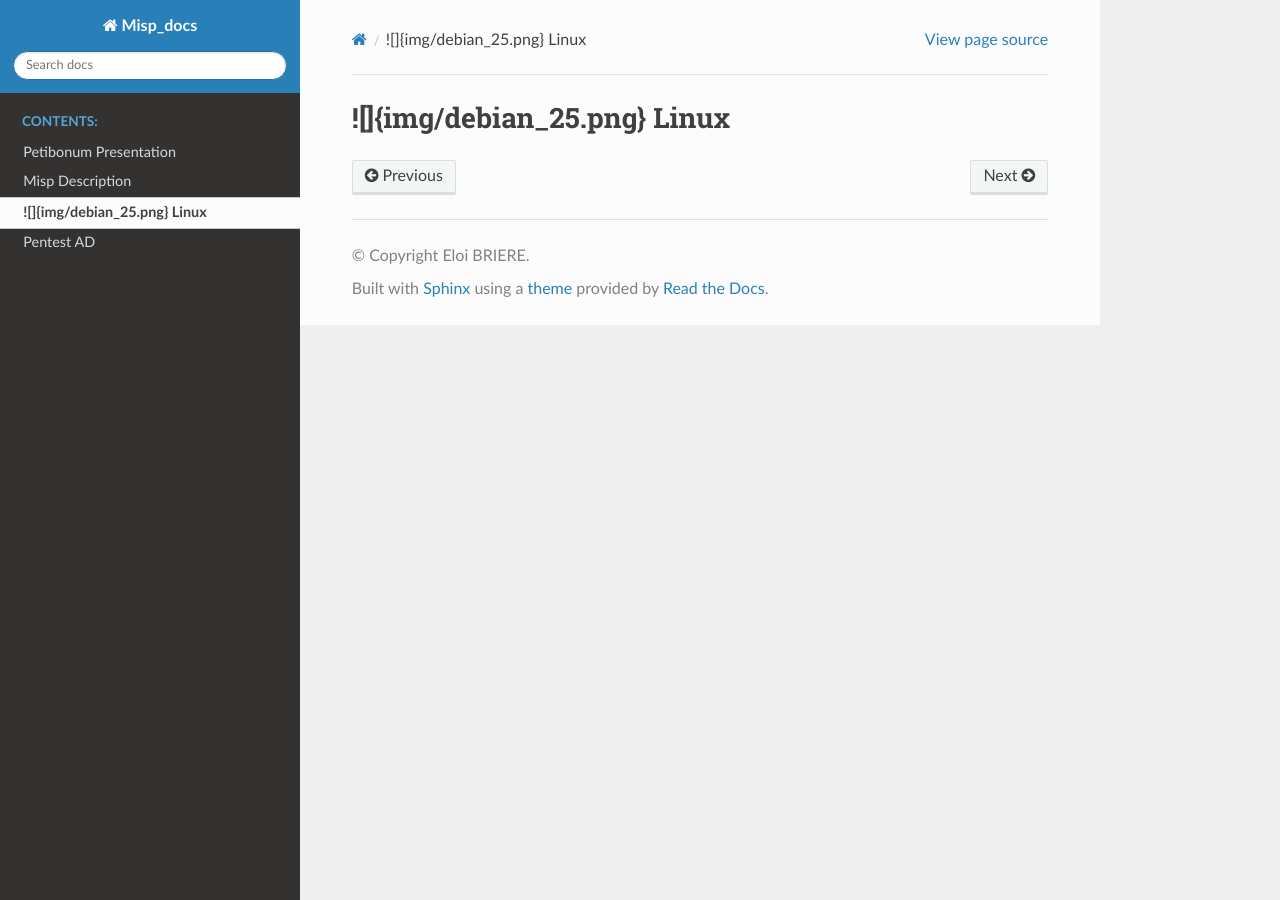
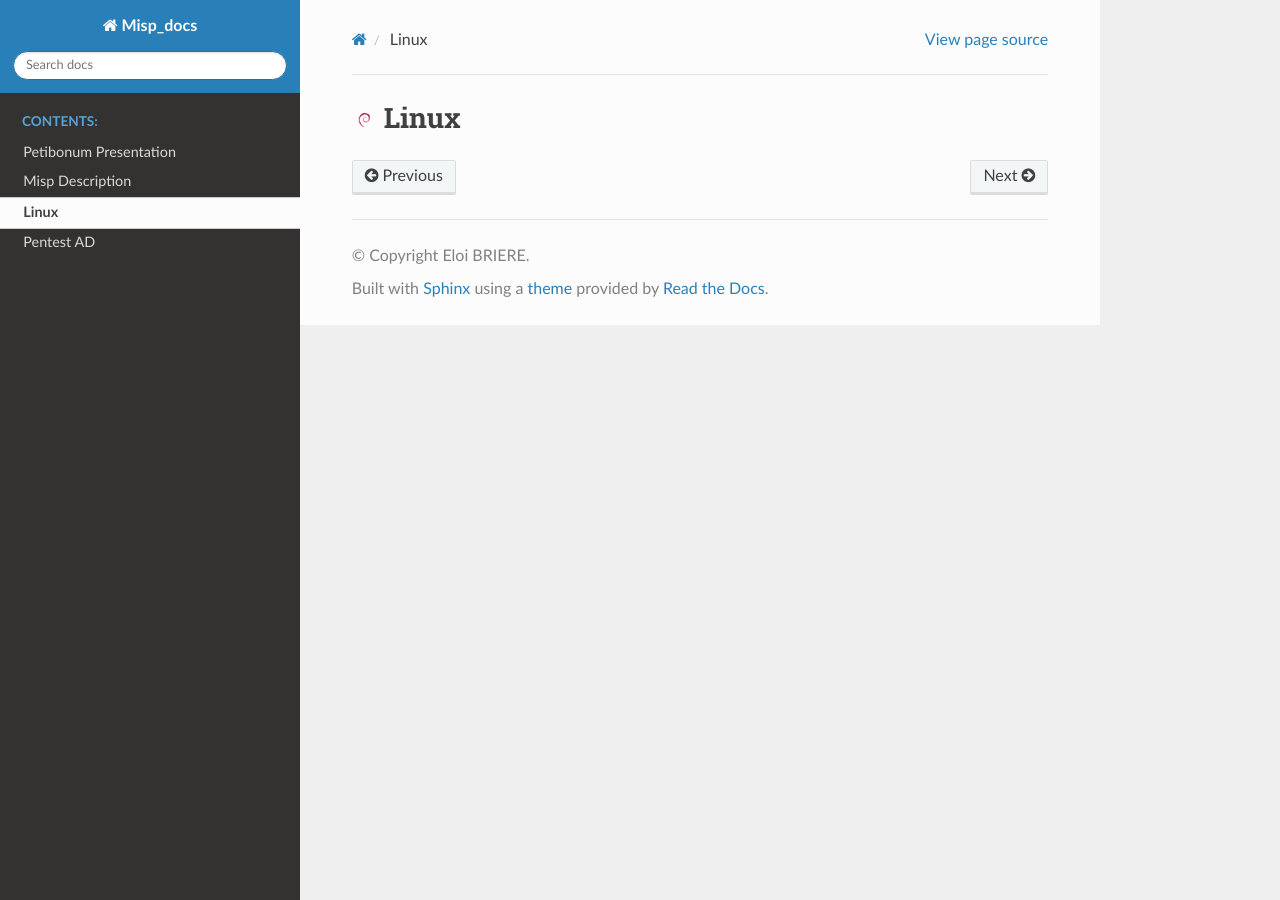
Before and after one commit to Iole-Bri/misp_docs_2, a Sphinx documentation site: the page built from docs/source/src/linux.md, in a window 1280 px wide. Built offline with Sphinx 7.4.7 and the Read the Docs theme 2.0.0, drawn with Linux system fonts in a browser that asks for light colours.

Commit message:
modif linux.md

```diff
--- a/docs/source/src/linux.md
+++ b/docs/source/src/linux.md
@@ -1 +1 @@
-# ![]{img/debian_25.png} Linux
+# ![](img/debian_25.png) Linux
```
